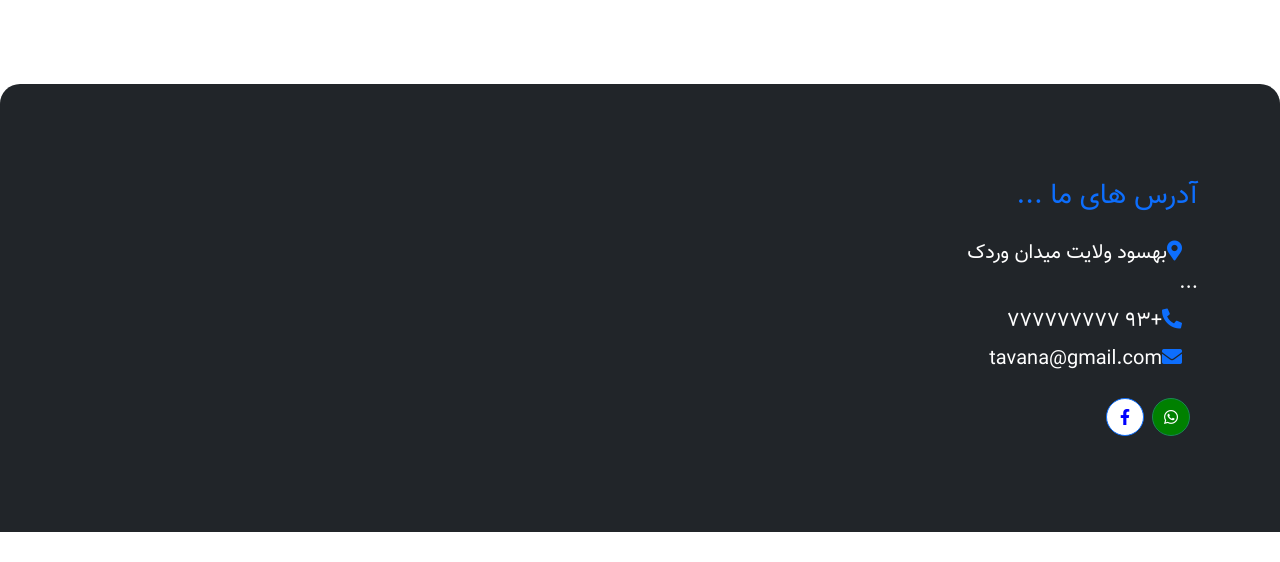
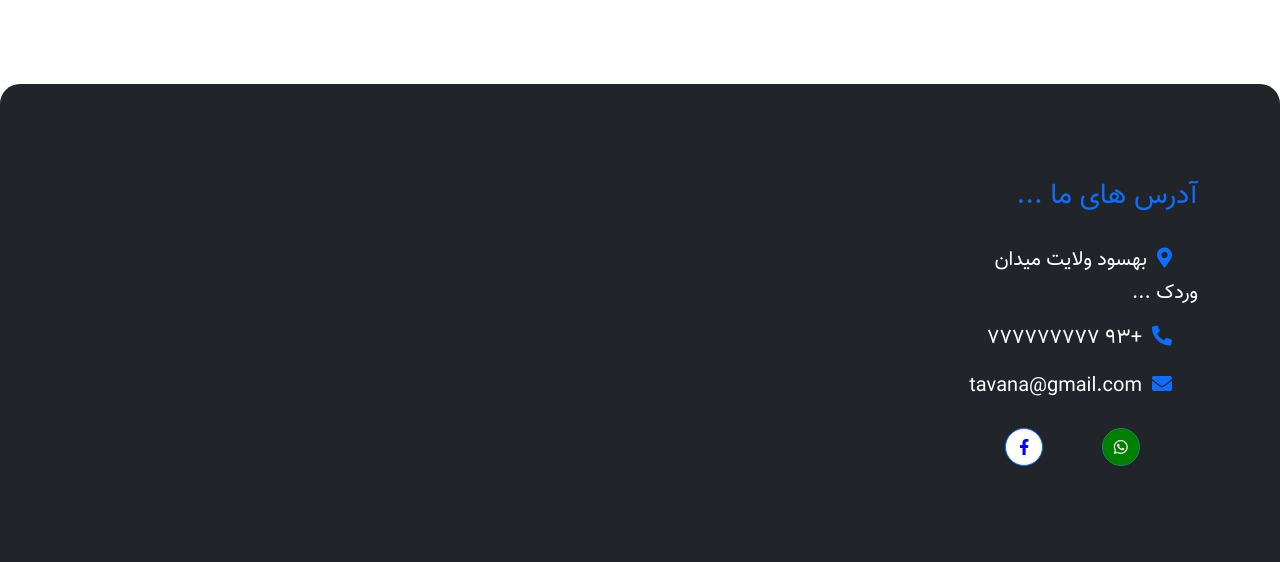
Before and after one commit to MohHussainIshraq/tavana_django, a Django app: page / in a window 1280 px wide. Shown: the part 5233-5795 px from the top of the page. Before the commit the page ends 5765 px from the top, so only its background shows below. Run offline with Django 4.2, Linux system fonts and the light colour scheme; data comes from the database, SQL or seed files in the repository; some libraries are stand-ins or nearby versions.

Commit message:
social_icon space-evenly

```diff
--- a/statics/css/style.css
+++ b/statics/css/style.css
@@ -374,6 +374,7 @@ h1, h2, h3, h4, h5, h6 {
 #footer_facebook{
     color: blue;
     background-color: white;
+
 }
 #footer_whatsapp{
     color: white;
@@ -383,3 +384,9 @@ h1, h2, h3, h4, h5, h6 {
     color: #ffffff;
     background-color: #0394c0;
 }
+.footer_icon i{
+    padding: 10px;
+}
+.social_icon{
+    justify-content: space-evenly;
+}
--- a/templates/includes/footer.html
+++ b/templates/includes/footer.html
@@ -2,12 +2,12 @@
 <div class="container-fluid bg-dark footer mt-5 py-5 wow fadeIn" data-wow-delay="0.1s" dir="rtl" id="footer_start">
     <div class="container py-5">
         <div class="row g-5">
-            <div class="col-lg-3 col-md-6">
+            <div class="col-lg-3 col-md-6 footer_icon">
                 <h3 class="text-primary mb-4">{{ footer.title }}</h3>
                 <p class="mb-2"><i class="fa fa-map-marker-alt text-primary me-3"></i>{{ footer.address }}</p>
                 <p class="mb-2"><i class="fa fa-phone-alt text-primary me-3"></i>{{ footer.phone }}</p>
                 <p class="mb-2"><i class="fa fa-envelope text-primary me-3"></i>{{ footer.email }}</p>
-                <div class="d-flex pt-3">
+                <div class="d-flex pt-3 social_icon">
                     <a class="btn btn-square btn-success rounded-circle me-2"  href="{{ footer.whatsapp }}" id="footer_whatsapp"><i class="fab fa-whatsapp"></i></a>
                     <a class="btn btn-square btn-primary rounded-circle me-2" href="{{ footer.facebook }}" id="footer_facebook"><i class="fab fa-facebook-f"></i></a>
                 </div>
```
